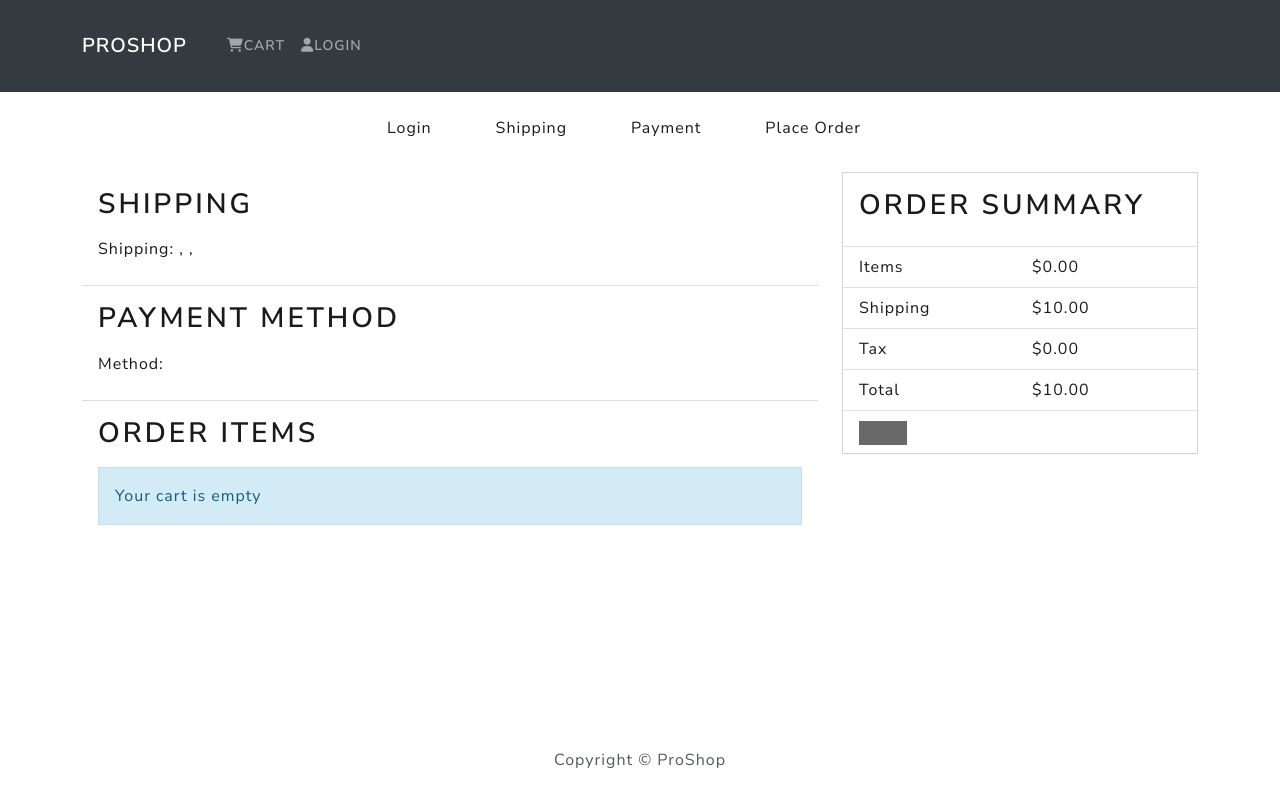
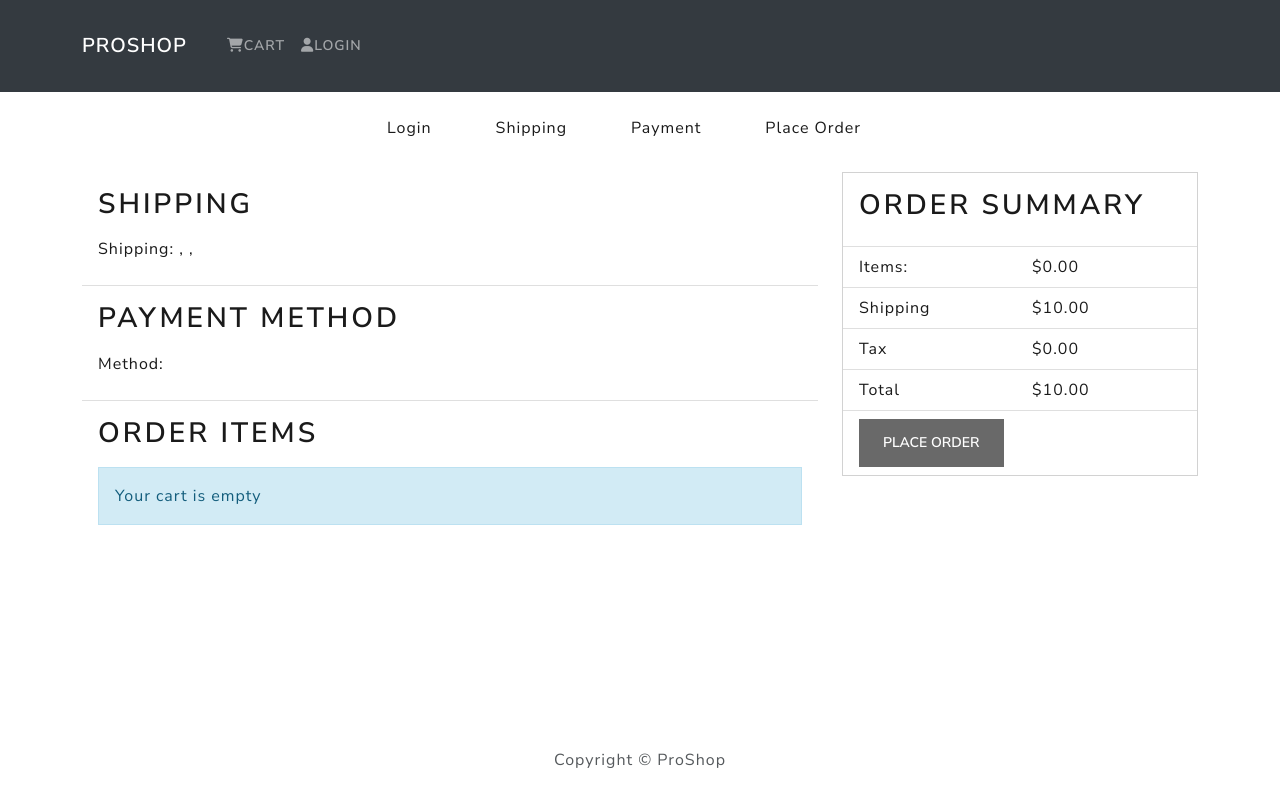
Before and after one commit to FelipeNogueraP/Eshop, a React (Create React App) app in the folder frontend/: page /placeorder in a window 1280 px wide. Built offline with nearby package versions, Linux system fonts and the light colour scheme.

Commit message:
fix place order button

```diff
--- a/frontend/src/screens/PlaceOrderScreen.js
+++ b/frontend/src/screens/PlaceOrderScreen.js
@@ -1,14 +1,13 @@
 import React, { useState, useEffect } from "react";
 import { Link, useNavigate } from "react-router-dom";
 import {
-  Form,
   Button,
   Row,
   Col,
   ListGroup,
   Image,
   Card,
-  ListGroupItem,
+
 } from "react-bootstrap";
 import { useDispatch, useSelector } from "react-redux";
 import Message from "../components/Message";
@@ -43,8 +42,11 @@ function PlaceOrderScreen() {
               <h2>Shipping</h2>
               <p>
                 <strong>Shipping: </strong>
-                {cart.shippingAddress.address},{cart.shippingAddress.city}{" "}
-                {cart.shippingAddress.postalCode},{" "}
+                {cart.shippingAddress.address},
+                {cart.shippingAddress.city}
+                {" "}
+                {cart.shippingAddress.postalCode},
+                {" "}
                 {cart.shippingAddress.country}
               </p>
             </ListGroup.Item>
@@ -101,7 +103,7 @@ function PlaceOrderScreen() {
 
               <ListGroup.Item>
                 <Row>
-                  <Col>Items</Col>
+                  <Col>Items: </Col>
                   <Col>${cart.itemsPrice}</Col>
                 </Row>
               </ListGroup.Item>
@@ -133,7 +135,9 @@ function PlaceOrderScreen() {
                   className="btn-block"
                   disabled={cart.cartItems.length === 0}
                   onClick={placeOrder}
-                ></Button>
+                >
+                  Place Order
+                </Button>
               </ListGroup.Item>
             </ListGroup>
           </Card>
```
Also changed, not shown: frontend/src/constants/orderConstants.js (added, +7 -0 lines), 2 other files (tests, documents, lock files or other folders).
